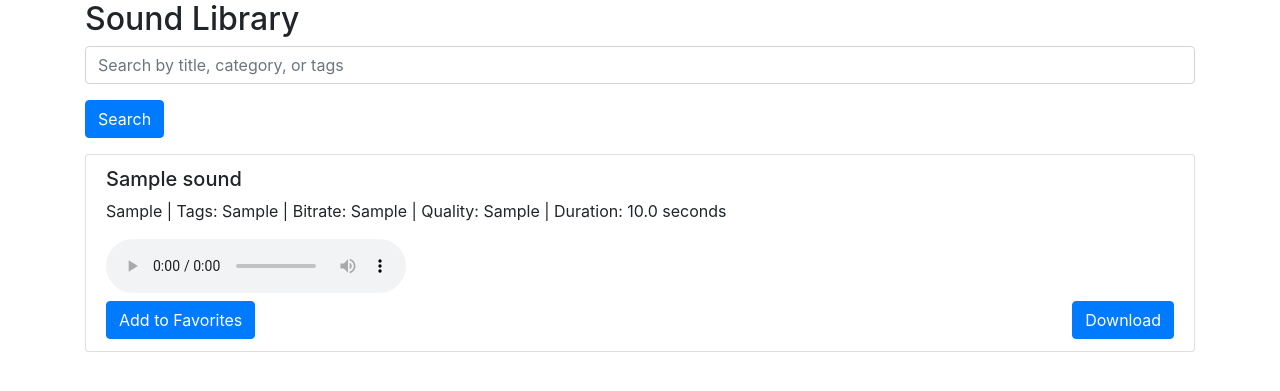
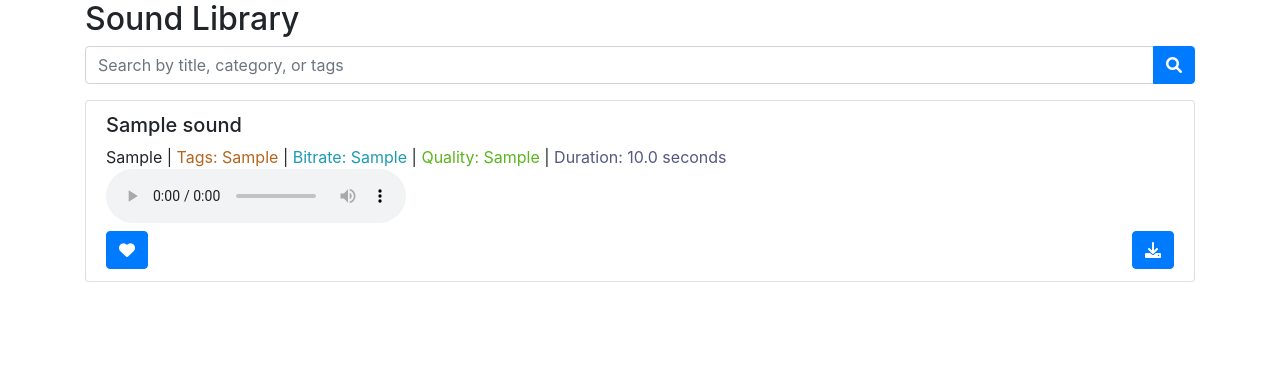
Before and after one commit to Wayrent/WebSFX_Prototype, a Flask app: page /sounds in a window 1280 px wide. Shown: the part 56-447 px from the top of the page. Run offline with Flask 3, Linux system fonts and the light colour scheme; tables that the repository leaves empty hold one stand-in row (values such as "Sample post"); some libraries are stand-ins or nearby versions.

Commit message:
HotFix #2
Cosmetical improvements

```diff
--- a/app/templates/base.html
+++ b/app/templates/base.html
@@ -5,6 +5,7 @@
     <meta name="viewport" content="width=device-width, initial-scale=1.0">
     <title>{% block title %}Sound Library{% endblock %}</title>
     <link rel="stylesheet" href="https://stackpath.bootstrapcdn.com/bootstrap/4.5.2/css/bootstrap.min.css">
+    <link rel="stylesheet" href="https://cdnjs.cloudflare.com/ajax/libs/font-awesome/6.0.0-beta3/css/all.min.css">
 </head>
 <body>
     <nav class="navbar navbar-expand-lg navbar-light bg-light">
--- a/app/templates/sounds.html
+++ b/app/templates/sounds.html
@@ -2,17 +2,27 @@
 {% block title %}Sound Library{% endblock %}
 {% block content %}
 <h2>Sound Library</h2>
-<form method="get" action="{{ url_for('sounds') }}">
-    <div class="form-group">
+<form method="get" action="{{ url_for('sounds') }}" class="form-container">
+    <div class="input-group flex-grow-1">
         <input type="text" class="form-control" name="search" placeholder="Search by title, category, or tags">
+        <div class="input-group-append">
+            <button type="submit" class="btn btn-primary" title="Найти">
+                <i class="fas fa-search"></i>
+            </button>
+        </div>
     </div>
-    <button type="submit" class="btn btn-primary">Search</button>
 </form>
 <ul class="list-group mt-3">
     {% for sound in sounds %}
         <li class="list-group-item d-flex flex-column">
             <h5>{{ sound.title }}</h5>
-            <p>{{ sound.category }} | Tags: {{ sound.tags }} | Bitrate: {{ sound.bitrate }} | Quality: {{ sound.quality }} | Duration: {{ sound.duration }} seconds</p>
+            <div class="sound-characteristics">
+                <span class="category">{{ sound.category }}</span> |
+                <span class="tags" style="color: #b5651d;">Tags: {{ sound.tags }}</span> |
+                <span class="bitrate" style="color: #1d9bb5;">Bitrate: {{ sound.bitrate }}</span> |
+                <span class="quality" style="color: #5bb51d;">Quality: {{ sound.quality }}</span> |
+                <span class="duration" style="color: #555880;">Duration: {{ sound.duration }} seconds</span>
+            </div>
             <audio controls class="mb-2">
                 <source src="{{ url_for('uploaded_file', filename=sound.url) }}" type="audio/{{ sound.url.split('.')[-1] }}">
                 Your browser does not support the audio element.
@@ -20,12 +30,12 @@
             <div class="d-flex justify-content-between">
                 <form action="{{ url_for('add_favorite', sound_id=sound.id) }}" method="post" class="mr-2">
                     {% if sound in current_user.favorites %}
-                        <button type="submit" class="btn btn-danger">Remove from Favorites</button>
+                        <button type="submit" class="btn btn-danger" title="Удалить из избранного"><i class="fas fa-heart-broken"></i></button>
                     {% else %}
-                        <button type="submit" class="btn btn-primary">Add to Favorites</button>
+                        <button type="submit" class="btn btn-primary" title="Добавить в избранное"><i class="fas fa-heart"></i></button>
                     {% endif %}
                 </form>
-                <a href="{{ url_for('download_sound', sound_id=sound.id) }}" class="btn btn-primary">Download</a>
+                <a href="{{ url_for('download_sound', sound_id=sound.id) }}" class="btn btn-primary" title="Скачать"><i class="fas fa-download"></i></a>
             </div>
         </li>
     {% endfor %}
```
Also changed, not shown: app/static/css/style.css (+54 -0 lines).
